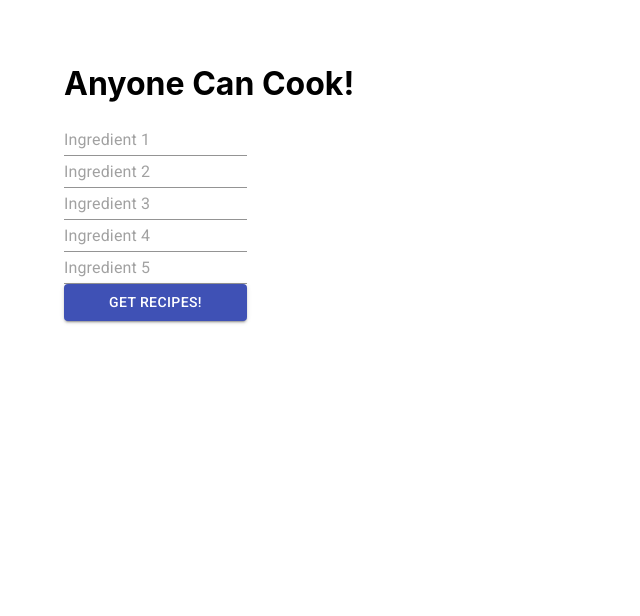
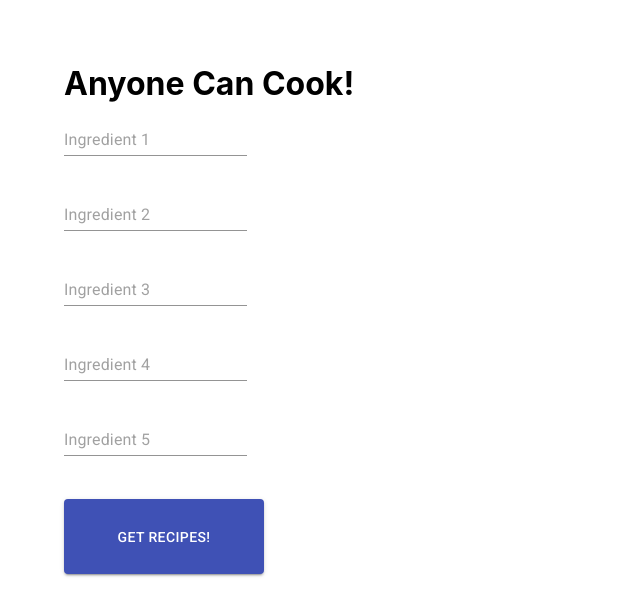
Before and after one commit to brandon-lai/anyone-can-cook, a React (Create React App) app in the folder frontend/: page / in a window 1280 px wide. Shown: the top 616 px of the page, without its empty margins (0-640 px from the left). Built offline with nearby package versions, Linux system fonts and the light colour scheme.

Commit message:
minor styling changes

```diff
--- a/frontend/src/components/input.js
+++ b/frontend/src/components/input.js
@@ -10,7 +10,7 @@ const SimpleInput = (props) => {
     }
 
     return (
-        <div className="gridItem">
+        <div>
             <form onSubmit={handleSubmit}>
                 <Input
                     value={inputVal}
--- a/frontend/src/index.css
+++ b/frontend/src/index.css
@@ -26,12 +26,8 @@ code {
 .gridInput {
   display: inline-grid;
   position: relative;
-}
-
-.gridItem {
-  display: block;
-  margin-bottom: 10;
-  width: 100;
+  grid-auto-rows: 75px;
+  grid-auto-columns: 200px;
 }
 
 .recipes {
```
Also changed, not shown: 1 other file (tests, documents, lock files or other folders).
